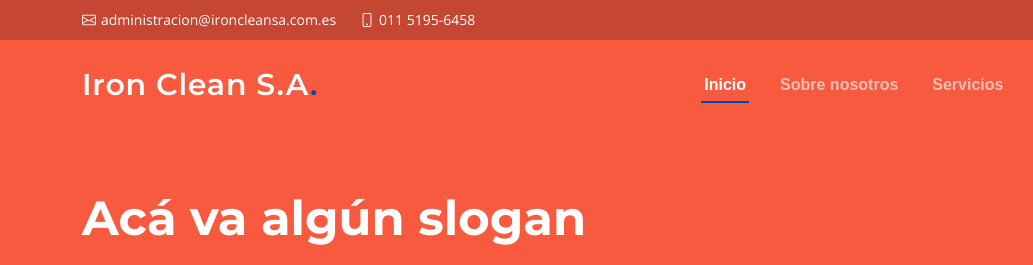
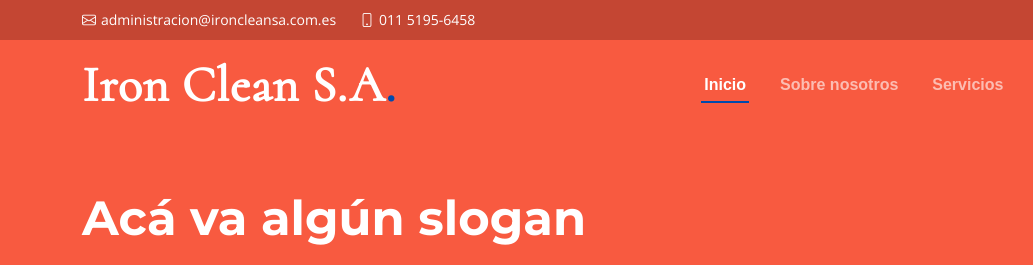
Before and after one commit to Olmenies/iron-clean-website, a plain HTML site: page index.html in a window 1280 px wide. Shown: the top 265 px of the page, 0-1033 px from the left. Drawn offline with nearby package versions, Linux system fonts and the light colour scheme.

Commit message:
Updated h1s font-family and size

```diff
--- a/assets/css/main.css
+++ b/assets/css/main.css
@@ -14,6 +14,7 @@
   --font-default: "Open Sans", system-ui, -apple-system, "Segoe UI", Roboto, "Helvetica Neue", Arial, "Noto Sans", "Liberation Sans", sans-serif, "Apple Color Emoji", "Segoe UI Emoji", "Segoe UI Symbol", "Noto Color Emoji";
   --font-primary: "Montserrat", sans-serif;
   --font-secondary: "Poppins", sans-serif;
+  --font-title: "Cormorant", serif;
 }
 
 /* Colors */
@@ -319,12 +320,12 @@ section {
 }
 
 .header .logo h1 {
-  font-size: 30px;
+  font-size: 50px;
   margin: 0;
   font-weight: 600;
   letter-spacing: 0.8px;
   color: #fff;
-  font-family: var(--font-primary);
+  font-family: var(--font-title);
 }
 
 .header .logo h1 span {
--- a/index.html
+++ b/index.html
@@ -19,6 +19,7 @@
   <link
     href="https://fonts.googleapis.com/css2?family=Open+Sans:ital,wght@0,300;0,400;0,500;0,600;0,700;1,300;1,400;1,600;1,700&family=Montserrat:ital,wght@0,300;0,400;0,500;0,600;0,700;1,300;1,400;1,500;1,600;1,700&family=Raleway:ital,wght@0,300;0,400;0,500;0,600;0,700;1,300;1,400;1,500;1,600;1,700&display=swap"
     rel="stylesheet">
+  <link href="https://fonts.googleapis.com/css2?family=Cormorant&display=swap" rel="stylesheet">
 
   <!-- Vendor CSS Files -->
   <link href="assets/vendor/bootstrap/css/bootstrap.min.css" rel="stylesheet">
```
Lines whose indentation alone changed are shown as unchanged.
